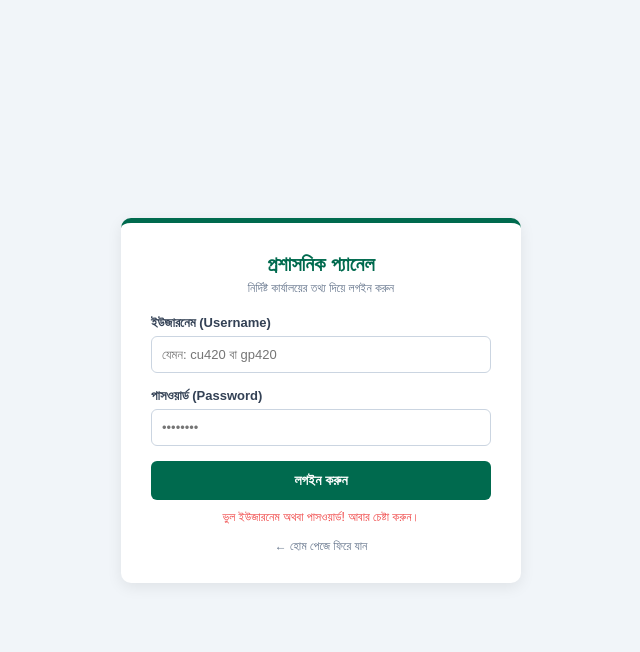
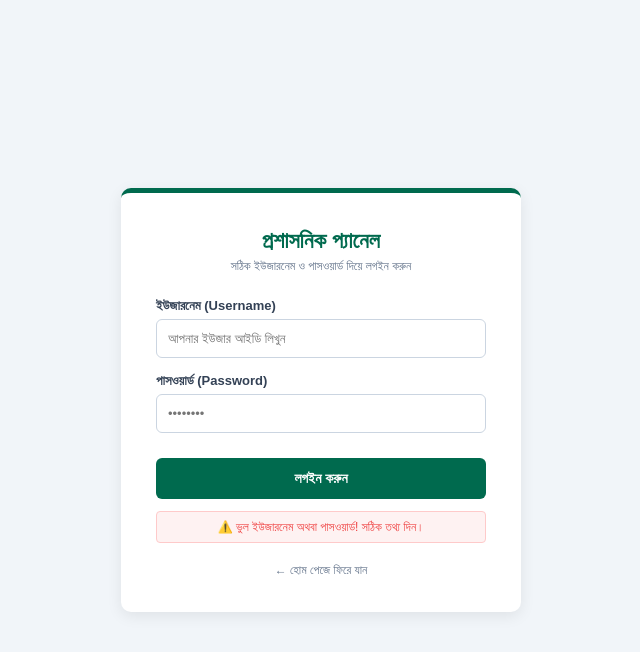
Before and after one commit to ghorashalpaurashava/digital-sonod, a plain HTML site: page login.html in a window 1280 px wide. Both pictures are taken after a click on the button "লগইন করুন". Shown: the whole page, without its empty margins (319-959 px from the left). Drawn offline with Linux system fonts and the light colour scheme.

Commit message:
Update login.html

```diff
--- a/login.html
+++ b/login.html
@@ -7,54 +7,62 @@
     <style>
         * { margin: 0; padding: 0; box-sizing: border-box; font-family: 'SolaimanLipi', sans-serif; }
         body { background-color: #f1f5f9; display: flex; justify-content: center; align-items: center; height: 100vh; }
-        .login-card { width: 100%; max-width: 400px; background: #fff; padding: 30px; border-radius: 10px; box-shadow: 0 4px 15px rgba(0,0,0,0.08); border-top: 5px solid #006a4e; }
-        h2 { color: #006a4e; font-size: 20px; text-align: center; margin-bottom: 5px; }
-        p { text-align: center; font-size: 12px; color: #64748b; margin-bottom: 20px; }
+
+        .login-card { width: 100%; max-width: 400px; background: #fff; padding: 35px; border-radius: 10px; box-shadow: 0 4px 15px rgba(0,0,0,0.08); border-top: 5px solid #006a4e; }
+        h2 { color: #006a4e; font-size: 22px; text-align: center; margin-bottom: 5px; }
+        p { text-align: center; font-size: 12px; color: #64748b; margin-bottom: 25px; }
+
         .form-group { margin-bottom: 15px; }
         label { display: block; font-size: 13px; font-weight: bold; margin-bottom: 5px; color: #334155; }
-        input { width: 100%; padding: 10px; border: 1px solid #cbd5e1; border-radius: 6px; font-size: 13px; }
-        .btn-login { width: 100%; background: #006a4e; color: #fff; border: none; padding: 11px; border-radius: 6px; font-size: 14px; font-weight: bold; cursor: pointer; margin-top: 10px; text-align: center; display: block; }
+        input { width: 100%; padding: 11px; border: 1px solid #cbd5e1; border-radius: 6px; font-size: 13px; outline: none; }
+        input:focus { border-color: #006a4e; }
+
+        .btn-login { width: 100%; background: #006a4e; color: #fff; border: none; padding: 12px; border-radius: 6px; font-size: 14px; font-weight: bold; cursor: pointer; margin-top: 10px; transition: 0.2s; }
         .btn-login:hover { background: #004d37; }
-        .error-msg { color: #ef4444; font-size: 12px; text-align: center; margin-top: 10px; display: none; }
-        .back-link { display: block; text-align: center; margin-top: 15px; font-size: 12px; color: #64748b; text-decoration: none; }
+
+        .error-msg { color: #ef4444; font-size: 12px; text-align: center; margin-top: 12px; display: none; background: #fef2f2; padding: 8px; border-radius: 4px; border: 1px solid #fecaca; }
+        .back-link { display: block; text-align: center; margin-top: 20px; font-size: 12px; color: #64748b; text-decoration: none; }
+        .back-link:hover { color: #006a4e; }
     </style>
 </head>
 <body>
 
     <div class="login-card">
         <h2>প্রশাসনিক প্যানেল</h2>
-        <p>নির্দিষ্ট কার্যালয়ের তথ্য দিয়ে লগইন করুন</p>
+        <p>সঠিক ইউজারনেম ও পাসওয়ার্ড দিয়ে লগইন করুন</p>
 
         <div class="form-group">
             <label>ইউজারনেম (Username)</label>
-            <input type="text" id="username" placeholder="যেমন: cu420 বা gp420">
+            <input type="text" id="username" placeholder="আপনার ইউজার আইডি লিখুন" required>
         </div>
+
         <div class="form-group">
             <label>পাসওয়ার্ড (Password)</label>
-            <input type="password" id="password" placeholder="••••••••">
+            <input type="password" id="password" placeholder="••••••••" required>
         </div>
 
-        <button type="button" class="btn-login" onclick="handleLogin()">লগইন করুন</button>
-        <div id="errorMsg" class="error-msg">ভুল ইউজারনেম অথবা পাসওয়ার্ড! আবার চেষ্টা করুন।</div>
+        <button type="button" class="btn-login" onclick="validateLogin()">লগইন করুন</button>
+
+        <div id="errorMsg" class="error-msg">⚠️ ভুল ইউজারনেম অথবা পাসওয়ার্ড! সঠিক তথ্য দিন।</div>
 
         <a href="index.html" class="back-link">← হোম পেজে ফিরে যান</a>
     </div>
 
     <script>
-        function handleLogin() {
+        function validateLogin() {
             const user = document.getElementById('username').value.trim();
             const pass = document.getElementById('password').value.trim();
             const errorMsg = document.getElementById('errorMsg');
 
             if (user === 'cu420' && pass === 'ai420') {
-                localStorage.setItem('adminOffice', 'চরসিন্দুর ইউনিয়ন পরিষদ');
-                localStorage.setItem('adminUser', 'cu420');
+                localStorage.setItem('adminOffice', 'চরসিন্দুর ইউনিয়ন পরিষদ কার্যালয়');
                 window.location.href = 'dashboard.html';
-            } else if (user === 'gp420' && pass === 'ai420') {
+            }
+            else if (user === 'gp420' && pass === 'ai420') {
                 localStorage.setItem('adminOffice', 'ঘোড়াশাল পৌরসভা কার্যালয়');
-                localStorage.setItem('adminUser', 'gp420');
                 window.location.href = 'dashboard.html';
-            } else {
+            }
+            else {
                 errorMsg.style.display = 'block';
             }
         }
```
